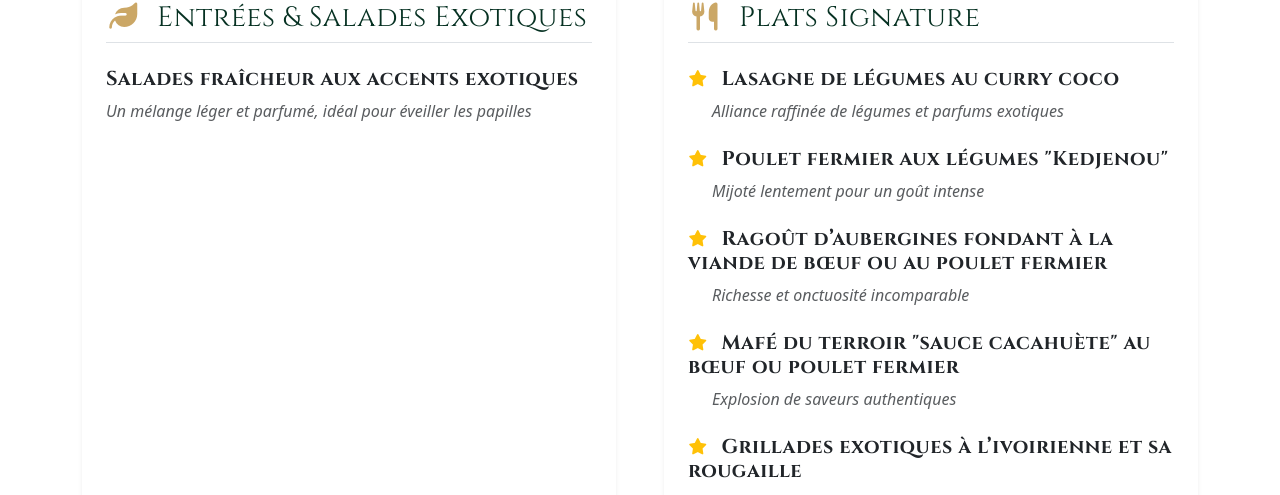
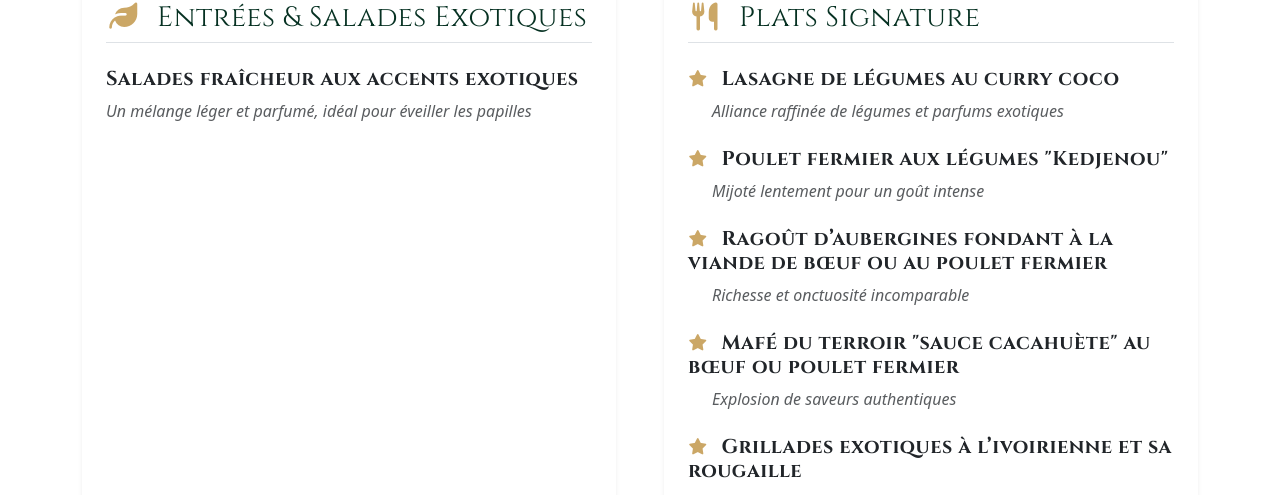
Before and after one commit to Mekkou1/clean-mountain, a Vue app: page /menu in a window 1280 px wide. Shown: the part 642-1137 px from the top of the page. Built offline with nearby package versions, Linux system fonts and the light colour scheme.

Commit message:
style: change stars color to gold in menu page

```diff
--- a/src/views/MenuView.vue
+++ b/src/views/MenuView.vue
@@ -41,23 +41,23 @@
               </h3>
               <ul class="list-unstyled mb-0">
                 <li class="mb-4">
-                  <h5 class="fw-bold"><i class="fas fa-star text-warning me-2 fs-6"></i> {{ $t('menu.p1_name') }}</h5>
+                  <h5 class="fw-bold"><i class="fas fa-star me-2 fs-6" style="color: var(--cm-gold);"></i> {{ $t('menu.p1_name') }}</h5>
                   <p class="text-muted fst-italic ms-4 mb-0">{{ $t('menu.p1_desc') }}</p>
                 </li>
                 <li class="mb-4">
-                  <h5 class="fw-bold"><i class="fas fa-star text-warning me-2 fs-6"></i> {{ $t('menu.p2_name') }}</h5>
+                  <h5 class="fw-bold"><i class="fas fa-star me-2 fs-6" style="color: var(--cm-gold);"></i> {{ $t('menu.p2_name') }}</h5>
                   <p class="text-muted fst-italic ms-4 mb-0">{{ $t('menu.p2_desc') }}</p>
                 </li>
                 <li class="mb-4">
-                  <h5 class="fw-bold"><i class="fas fa-star text-warning me-2 fs-6"></i> {{ $t('menu.p3_name') }}</h5>
+                  <h5 class="fw-bold"><i class="fas fa-star me-2 fs-6" style="color: var(--cm-gold);"></i> {{ $t('menu.p3_name') }}</h5>
                   <p class="text-muted fst-italic ms-4 mb-0">{{ $t('menu.p3_desc') }}</p>
                 </li>
                 <li class="mb-4">
-                  <h5 class="fw-bold"><i class="fas fa-star text-warning me-2 fs-6"></i> {{ $t('menu.p4_name') }}</h5>
+                  <h5 class="fw-bold"><i class="fas fa-star me-2 fs-6" style="color: var(--cm-gold);"></i> {{ $t('menu.p4_name') }}</h5>
                   <p class="text-muted fst-italic ms-4 mb-0">{{ $t('menu.p4_desc') }}</p>
                 </li>
                 <li class="mb-3">
-                  <h5 class="fw-bold"><i class="fas fa-star text-warning me-2 fs-6"></i> {{ $t('menu.p5_name') }}</h5>
+                  <h5 class="fw-bold"><i class="fas fa-star me-2 fs-6" style="color: var(--cm-gold);"></i> {{ $t('menu.p5_name') }}</h5>
                   <p class="text-muted fst-italic ms-4 mb-0">{{ $t('menu.p5_desc') }}</p>
                 </li>
               </ul>
```
